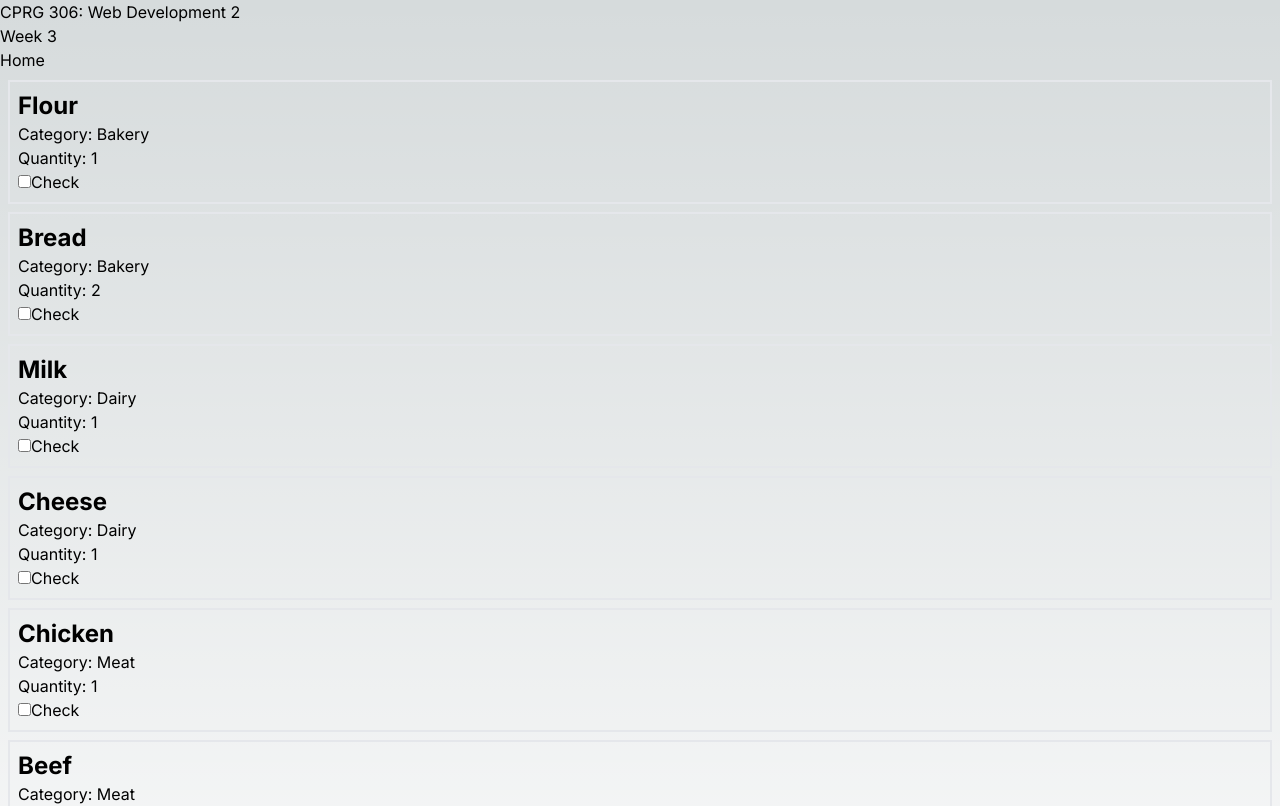
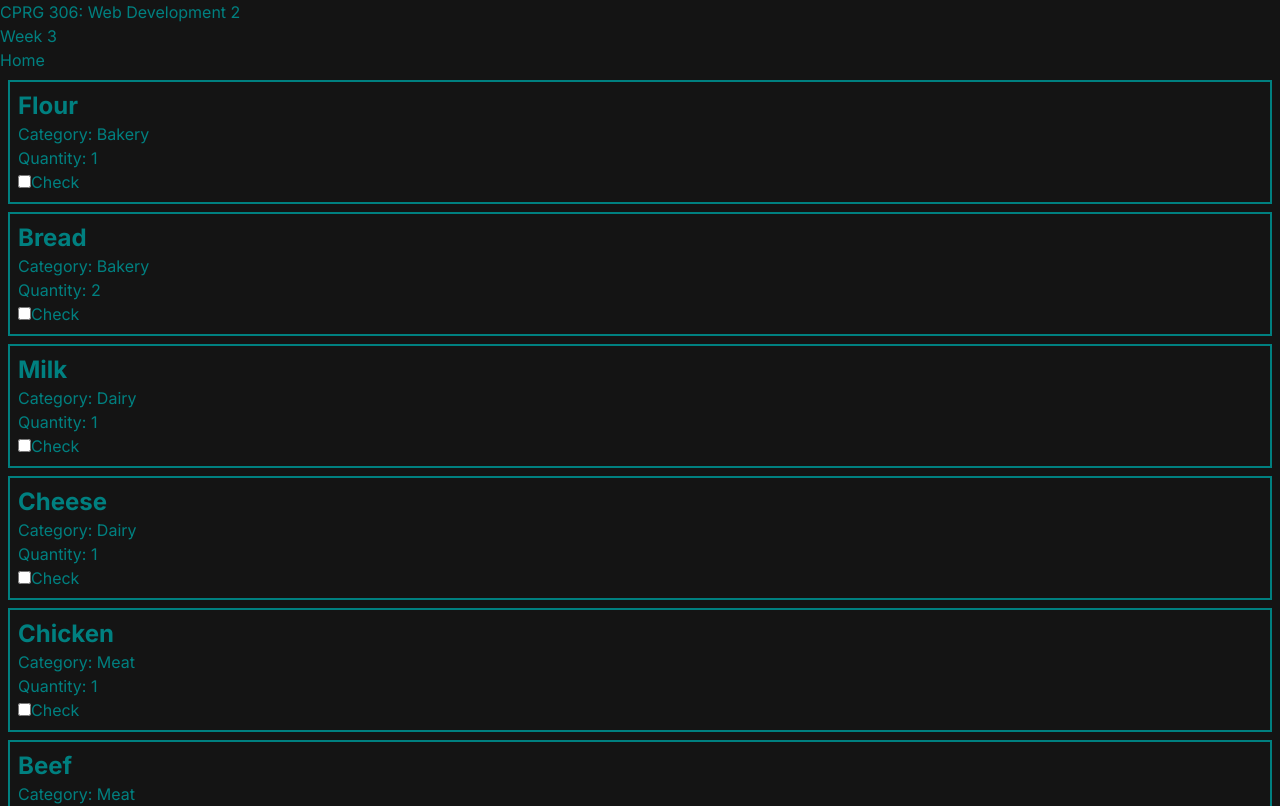
Before and after one commit to Ders-vm/cprg306-assignments, a Next.js app: page /week-3 in a window 1280 px wide. Shown: the top 806 px of the page. Built offline with nearby package versions, Linux system fonts and the light colour scheme.

Commit message:
Added some color and cleared up some clutter

```diff
--- a/app/demos/dog.js
+++ /dev/null
@@ -1,12 +0,0 @@
-export default function Dog({name, breed , age}) {
-
-    return (
-
-
-        <section className="border-rose-500 border-2 p-2">
-            <h1 className="text-4xl font-bold text-red-400 mb-3" >{name}</h1>
-            <p>{breed}</p>
-            <p>{age}</p>
-        </section>
-    );
-}
--- a/app/demos/page.js
+++ /dev/null
@@ -1,27 +0,0 @@
-import Doglist from './doglist.js';
-
-    const dog1 = {
-        name: 'Leviathan',
-        breed: 'Great Pyrenees/Border Collie mix',
-        age: 7,
-    }
-    const dog2 = {
-        name: 'Jellybean',
-        breed: 'Golden Retriever',
-        age: 4,
-    }
-    const dog3 = {
-        name: 'Frank',
-        breed: 'Dachshund',
-        age: 2,
-    }
-
-export default function Page() {
-    return (
-        <main>
-            <h1> CPRG 306: Web Development 2 </h1>
-            <h2> Week 3 </h2>
-            <Dog dog1={dog1} dog2={dog2} dog3={dog3} />
-        </main>
-    );
-}
--- a/app/globals.css
+++ b/app/globals.css
@@ -3,16 +3,16 @@
 @tailwind utilities;
 
 :root {
-  --foreground-rgb: 0, 0, 0;
-  --background-start-rgb: 214, 219, 220;
-  --background-end-rgb: 255, 255, 255;
+  --foreground-rgb: 0, 128, 128;
+  --background-start-rgb: 20, 20, 20;
+  --background-end-rgb: 20, 20, 20;
 }
 
 @media (prefers-color-scheme: dark) {
   :root {
-    --foreground-rgb: 255, 255, 255;
-    --background-start-rgb: 0, 0, 0;
-    --background-end-rgb: 0, 0, 0;
+    --foreground-rgb: 0, 128, 128;
+    --background-start-rgb: 20, 20, 20;
+    --background-end-rgb: 20, 20, 20;
   }
 }
 
--- a/app/page.js
+++ b/app/page.js
@@ -9,7 +9,6 @@ export default function Page() {
           <Link href="week-4"> Week 4 </Link>
           <Link href="week-5"> Week 5 </Link>
           <Link href="week-6"> Week 6 </Link>
-          <Link href="demos"> Demos </Link>
 
         </main>
     );
--- a/app/week-3/item.js
+++ b/app/week-3/item.js
@@ -2,7 +2,7 @@ import React from 'react';
 
 export default function Item({ name, quantity, category }) {
     return (
-        <section className="border-2 p-2 m-2 background-red">
+        <section style={{ border: '2px solid teal' }} className="p-2 m-2">
             <h1 className="text-2xl font-bold">{name}</h1>
             <p>Category: {category}</p>
             <p>Quantity: {quantity}</p>
```
